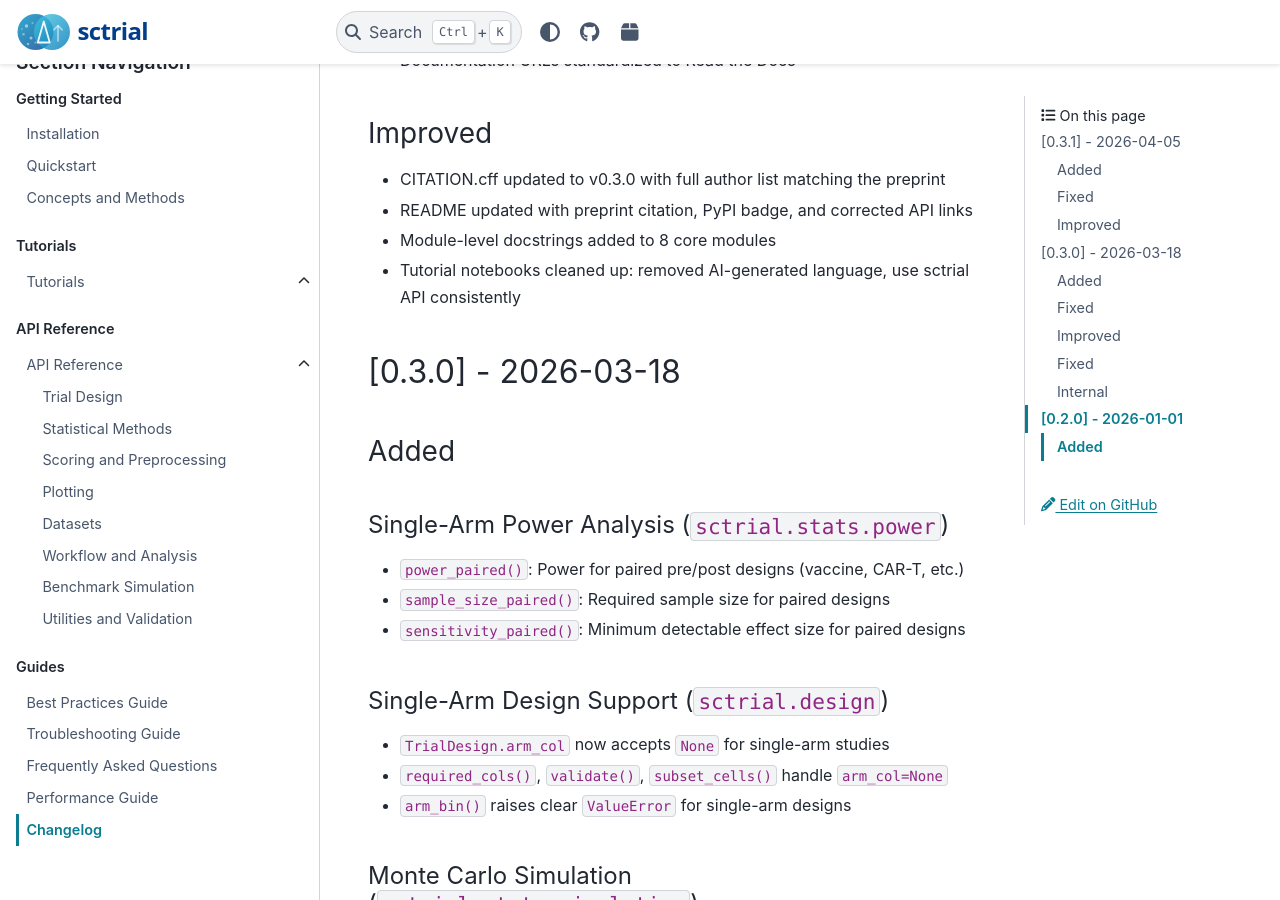
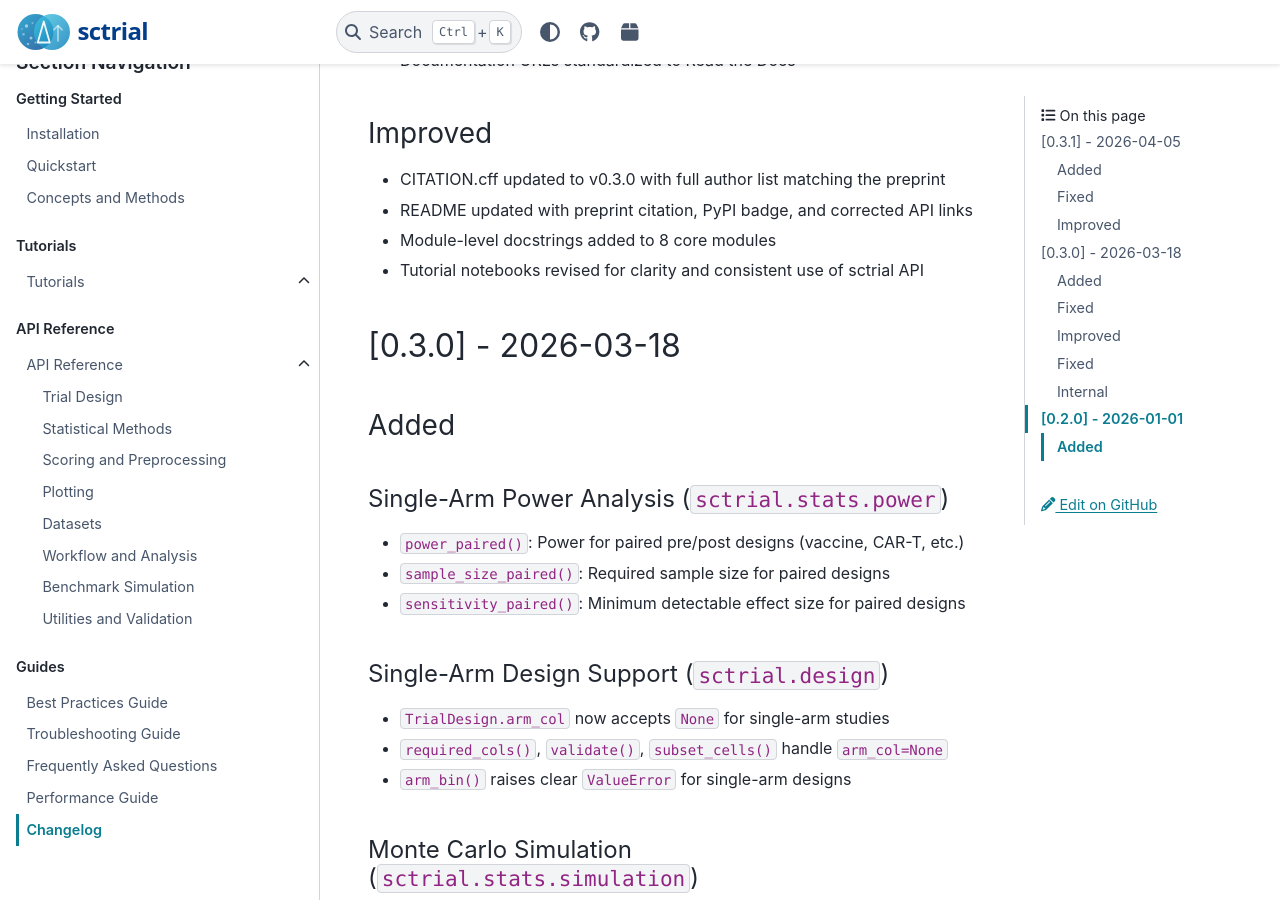
Before and after one commit to TheOmarLab/sctrial, a Sphinx documentation site: the page built from docs/source/changelog.md, in a window 1280 px wide and 900 px high, scrolled down 894 px. Built offline with Sphinx 7.4.7 and the PyData theme 0.15.4, drawn with Linux system fonts in a browser that asks for light colours; pages that are not in the unit, such as notebooks, are missing from menus.

Commit message:
Fix changelog wording

```diff
--- a/docs/source/changelog.md
+++ b/docs/source/changelog.md
@@ -23,7 +23,7 @@ and this project adheres to [Semantic Versioning](https://semver.org/spec/v2.0.0
 - CITATION.cff updated to v0.3.0 with full author list matching the preprint
 - README updated with preprint citation, PyPI badge, and corrected API links
 - Module-level docstrings added to 8 core modules
-- Tutorial notebooks cleaned up: removed AI-generated language, use sctrial API consistently
+- Tutorial notebooks revised for clarity and consistent use of sctrial API
 
 ## [0.3.0] - 2026-03-18
 
```
Also changed, not shown: CHANGELOG.md (+1 -1 lines).
